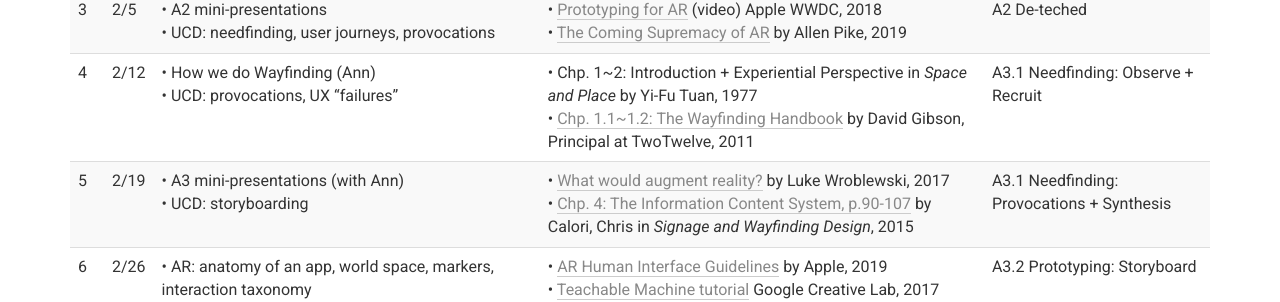
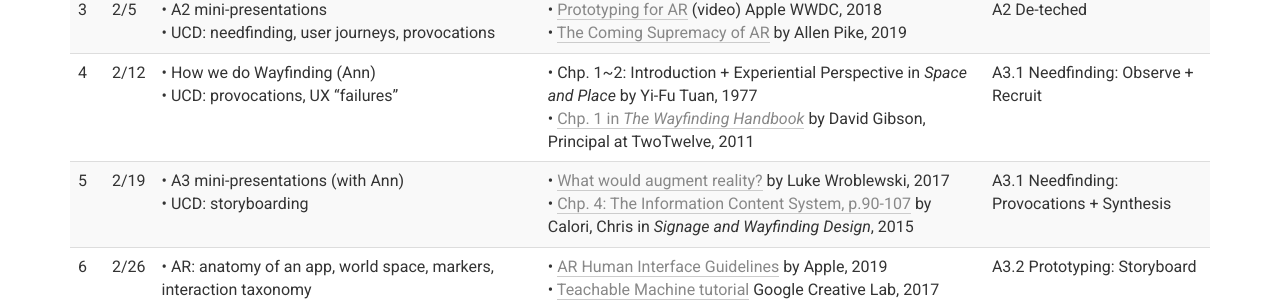
Before and after one commit to columbiaspatialinfo/columbiaspatialinfo.github.io, a Jekyll site: the page built from index.md, in a window 1280 px wide and 900 px high, scrolled down 758 px. Shown: the part 151-453 px from the top of the window. Built offline with Jekyll 4.4.1, drawn with Linux system fonts in a browser that asks for light colours; our own code applies the rules of GitHub Pages for plain Markdown files.

Commit message:
update gibson reading

```diff
--- a/index.md
+++ b/index.md
@@ -29,7 +29,7 @@ _Subject to change as semester progresses._
 | 1        | 1/22     | • What is UCD, what is AR?<br>• TwoTwelve overview (Ann)<br>• Course structure<br>([slides](https://docs.google.com/presentation/d/13yrgzOjsCOtmdtj6PEFNqrDayXyoDiWz1_qs4MgI0Iw/edit?usp=sharing)) |                                                                                                                                                                                                                                                                                 | [Apply to enroll](https://forms.gle/dKc8YTB8YCKDW2Ya6) |
 | 2        | 1/29   | • A1 mini-presentations<br>• AR: current applications<br>• UCD: Rapid prototyping techniques           | • [Why Human-Centered Design Matters](https://www.wired.com/insights/2013/12/human-centered-design-matters/) WIRED, 2013<br>• [The future of AR will be boring](https://medium.com/@warronbebster/the-future-of-augmented-reality-will-be-boring-fc95be238ef4) medium.com, 2017 | A1 Five days |
 | 3        | 2/5      | • A2 mini-presentations<br>• UCD: needfinding, user journeys, provocations                             | • [Prototyping for AR](https://developer.apple.com/videos/play/wwdc2018/808/) (video) Apple WWDC, 2018<br>• [The Coming Supremacy of AR](https://allenpike.com/2019/the-supremacy-of-ar) by Allen Pike, 2019                                                                        | A2 De-teched                                           |
-| 4        | 2/12     | • How we do Wayfinding (Ann)<br>• UCD: provocations, UX "failures"                                                   | • Chp. 1~2: Introduction + Experiential Perspective in _Space and Place_ by Yi-Fu Tuan, 1977<br>• [Chp. 1.1~1.2: The Wayfinding Handbook](https://issuu.com/papress/docs/wayfinding-handbook) by David Gibson, Principal at TwoTwelve, 2011                                                                                                                                                                      | A3.1 Needfinding: Observe + Recruit                  |
+| 4        | 2/12     | • How we do Wayfinding (Ann)<br>• UCD: provocations, UX "failures"                                                   | • Chp. 1~2: Introduction + Experiential Perspective in _Space and Place_ by Yi-Fu Tuan, 1977<br>• [Chp. 1 in _The Wayfinding Handbook_](https://issuu.com/papress/docs/wayfinding-handbook) by David Gibson, Principal at TwoTwelve, 2011                                                                                                                                                                      | A3.1 Needfinding: Observe + Recruit                  |
 | 5        | 2/19     | • A3 mini-presentations (with Ann)<br>• UCD: storyboarding | • [What would augment reality?](https://www.lukew.com/ff/entry.asp?1974) by Luke Wroblewski, 2017<br>• [Chp. 4: The Information Content System, p.90-107](https://clio.columbia.edu/catalog/11557934) by Calori, Chris in _Signage and Wayfinding Design_, 2015 | A3.1 Needfinding: Provocations + Synthesis             |
 | 6        | 2/26     | • AR: anatomy of an app, world space, markers, interaction taxonomy<br>• AR prototyping software demos “failures”                           | • [AR Human Interface Guidelines](https://developer.apple.com/ios/human-interface-guidelines/technologies/augmented-reality/) by Apple, 2019<br>• [Teachable Machine tutorial](https://teachablemachine.withgoogle.com/) Google Creative Lab, 2017                                                                                                                                                                                                                 | A3.2 Prototyping: Storyboard                           |
 | 7        | 3/4      | • *HCI: mental maps, affordances, usability + Tangible Interface Design (TBD Prof. Leithinger)*        | • [Chp. 1 from The Design of Everyday Things]({{ layout.canvasfiles }}6854751) by Don Norman, 1988                                                                                                                                    | A3.2 Prototyping: Implement                            |
```
